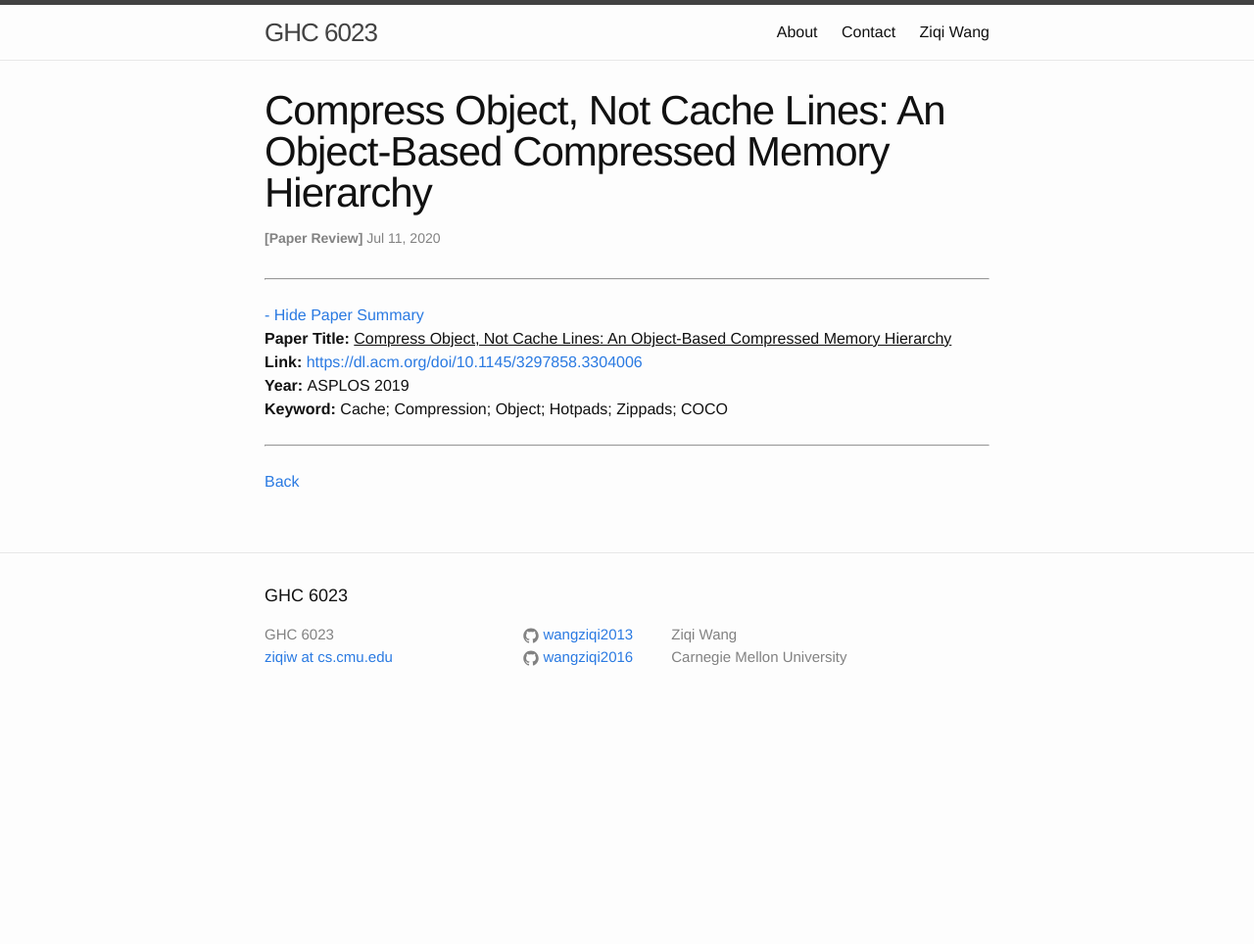
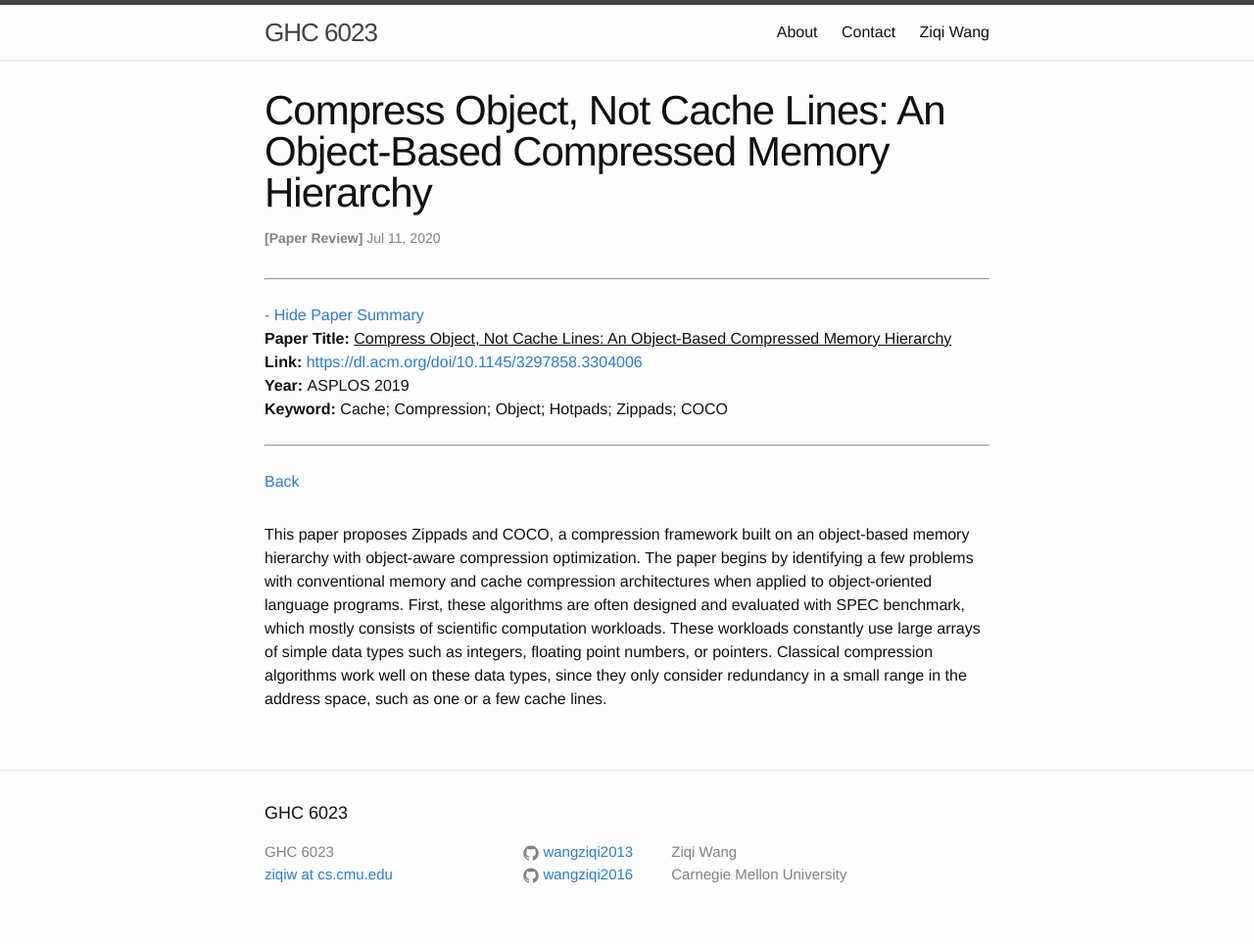
Before and after one commit to wangziqi2013/wangziqi2013.github.io, a Jekyll site: the page built from _posts/2020-07-11-zippads-coco.markdown, in a window 1280 px wide. Shown: the whole page at 98% size. Built offline with Jekyll 4.4.1, drawn with Linux system fonts in a browser that asks for light colours; before the commit the page ends 900 px from its top, so only the background shows below that.

Commit message:
Adding motivation

```diff
--- a/_posts/2020-07-11-zippads-coco.markdown
+++ b/_posts/2020-07-11-zippads-coco.markdown
@@ -12,3 +12,11 @@ htm_cd:
 htm_cr:
 version_mgmt:
 ---
+
+This paper proposes Zippads and COCO, a compression framework built on an object-based memory hierarchy with object-aware
+compression optimization. The paper begins by identifying a few problems with conventional memory and cache compression
+architectures when applied to object-oriented language programs.
+First, these algorithms are often designed and evaluated with SPEC benchmark, which mostly consists of scientific computation
+workloads. These workloads constantly use large arrays of simple data types such as integers, floating point numbers, or
+pointers. Classical compression algorithms work well on these data types, since they only consider redundancy in a small
+range in the address space, such as one or a few cache lines.
```
